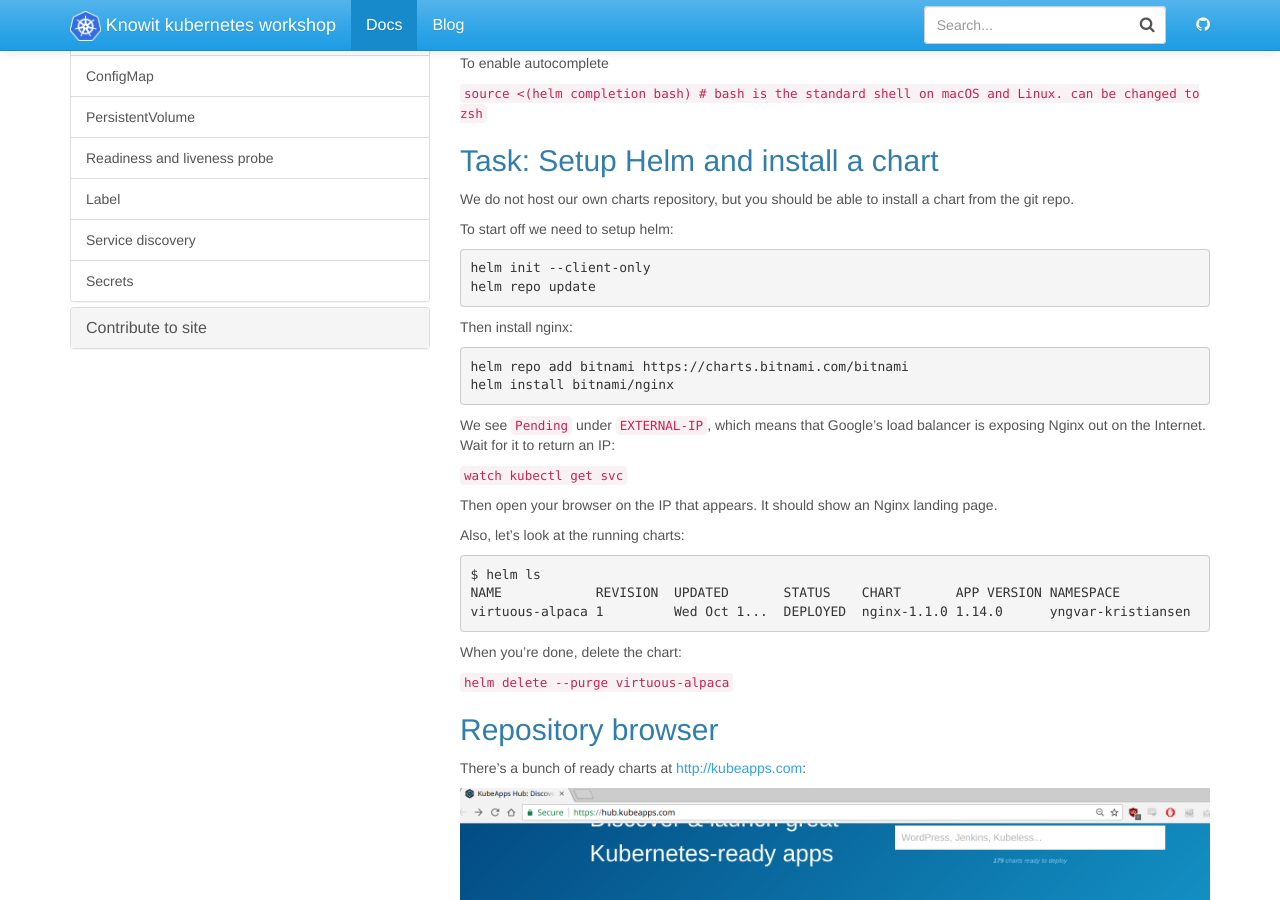
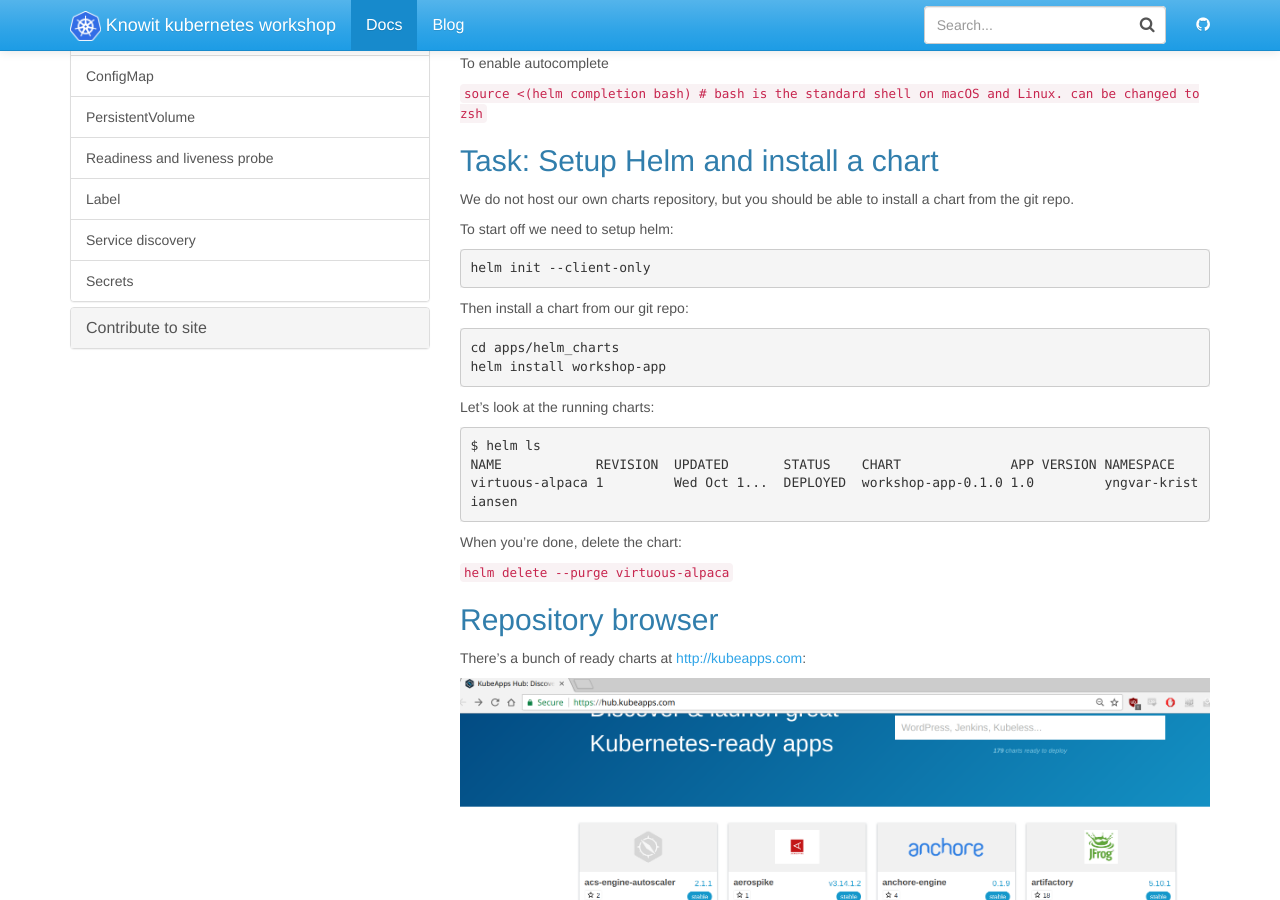
Before and after one commit to knowit/kubernetes-workshop, a Jekyll site: the page built from docs/_docs/workshop/helm.md, in a window 1280 px wide and 900 px high, scrolled down 429 px. Built offline with Jekyll 4.4.1, drawn with Linux system fonts in a browser that asks for light colours.

Commit message:
Re add workshop chart to helm.md

````diff
--- a/docs/_docs/workshop/helm.md
+++ b/docs/_docs/workshop/helm.md
@@ -41,29 +41,21 @@ To start off we need to setup helm:
 
 ```
 helm init --client-only
-helm repo update
 ```
 
-Then install nginx:
+Then install a chart from our git repo:
 
 ```
-helm repo add bitnami https://charts.bitnami.com/bitnami
-helm install bitnami/nginx
+cd apps/helm_charts
+helm install workshop-app
 ```
 
-We see `Pending` under `EXTERNAL-IP`, which means that Google's load balancer is exposing Nginx out on the
-Internet. Wait for it to return an IP:
-
-`watch kubectl get svc`
-
-Then open your browser on the IP that appears. It should show an Nginx landing page.
-
-Also, let's look at the running charts:
+Let's look at the running charts:
 
 ```
 $ helm ls
-NAME            REVISION  UPDATED       STATUS    CHART       APP VERSION NAMESPACE
-virtuous-alpaca 1         Wed Oct 1...  DEPLOYED  nginx-1.1.0 1.14.0      yngvar-kristiansen
+NAME            REVISION  UPDATED       STATUS    CHART              APP VERSION NAMESPACE
+virtuous-alpaca 1         Wed Oct 1...  DEPLOYED  workshop-app-0.1.0 1.0         yngvar-kristiansen
 ```
 
 When you're done, delete the chart:
````
